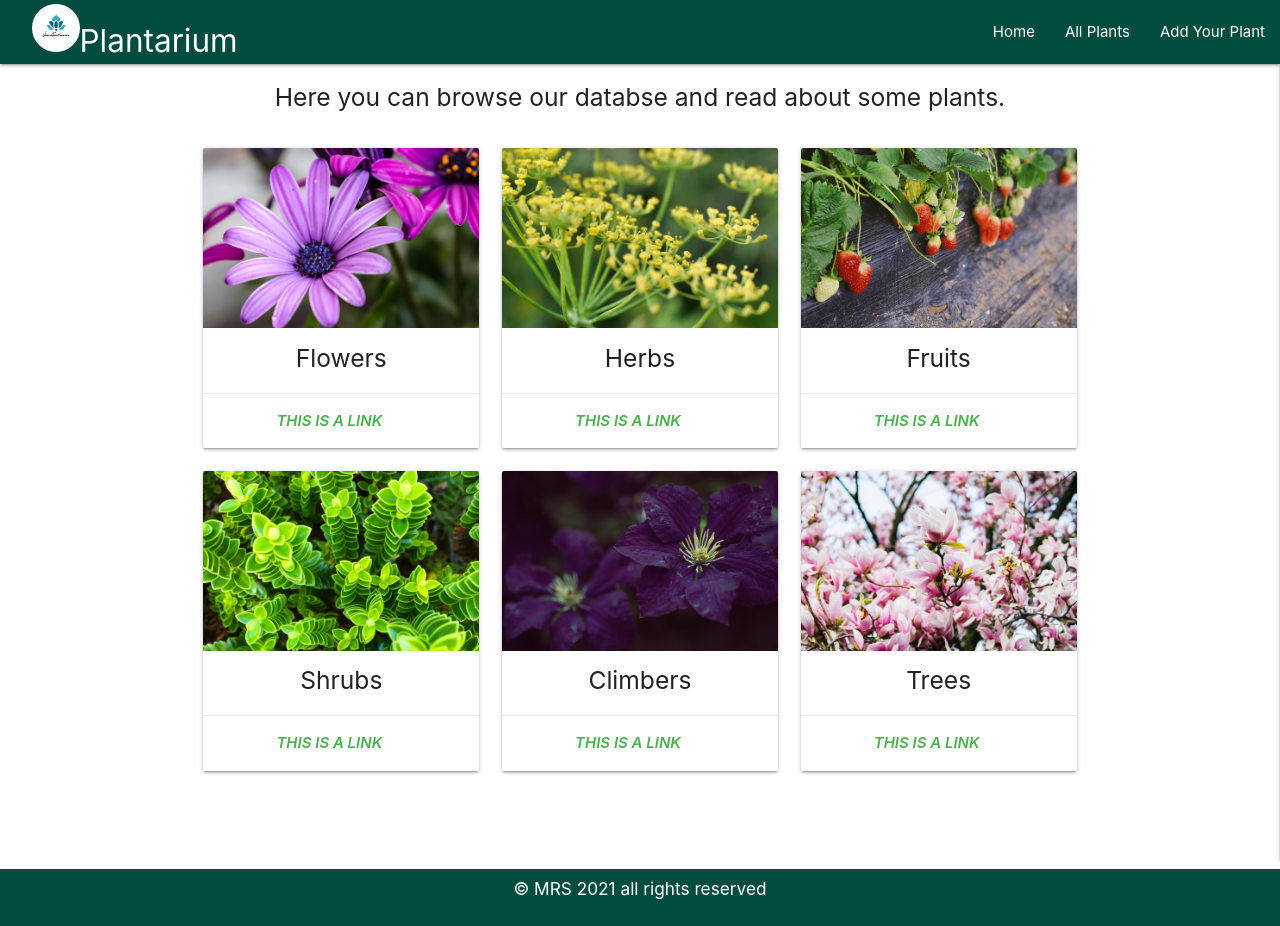
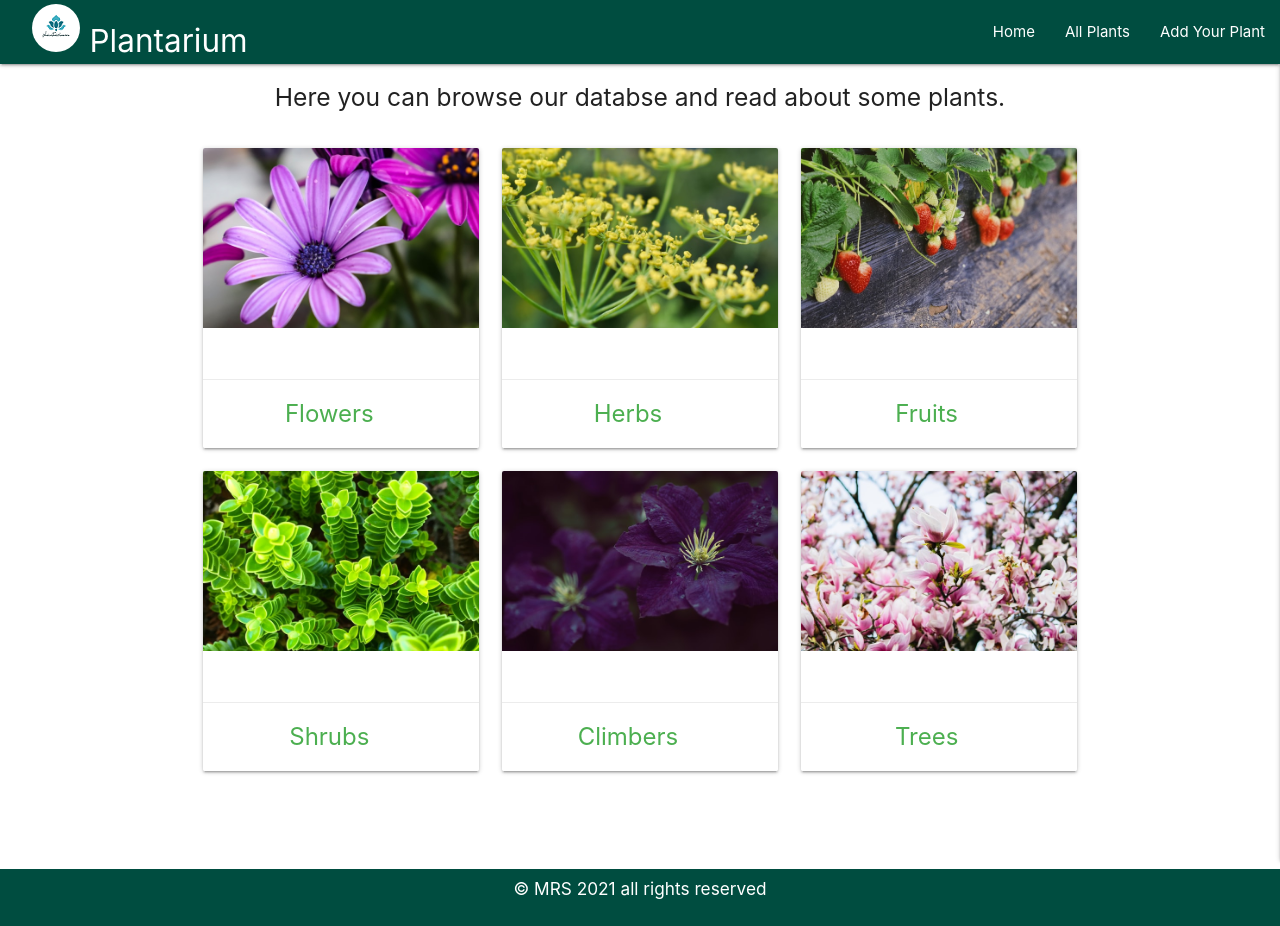
Before and after one commit to madatoo/plantarium-ms3, a Flask app: page /all_plants in a window 1280 px wide. Run offline with Flask 2, Linux system fonts and the light colour scheme; data that the repository does not hold is empty; some libraries are stand-ins or nearby versions.

Commit message:
spellcheck and improved visual effect on website

```diff
--- a/static/css/style.css
+++ b/static/css/style.css
@@ -42,6 +42,9 @@ h6{
     margin-left:1em;;
 }
 
+.logo-text{
+    padding-left: 10px;
+}
 
 .side-nav-style{
     margin-top: 52px;
@@ -76,10 +79,12 @@ h6{
 
 }
 
+
 .green-text{
-    color: #004d40 ;
-    font-weight: 600;
-    font-style: italic;
+    *color: #004d40 ;
+    font-weight: 400;
+    text-transform: capitalize;
+    /*font-style: italic;*/
 }
 
 /*----------------------------------media queries*/
--- a/templates/all_plants.html
+++ b/templates/all_plants.html
@@ -12,14 +12,11 @@
         <!--Flowers-->
         <div class="col s12 m6 l4">
             <div class="card small ">
-                <div class="card-image ">
+                <div class="card-image">
                     <img src="/static/img/african_daisy_k_mackinnon_unsplash.png" alt="african daisy k.mackinnon unsplash">
                 </div>
-                <div class="card-title ">
-                    <h5 class="center-align">Flowers</h5>
-                </div>
-                <div class="card-action center-align">
-                    <a href="#"><span class="green-text">This is a link</span></a>
+                <div class="card-action center-align card-title">
+                    <a href="#"><span class="green-text">Flowers</span></a>
                 </div>
             </div>
         </div>
@@ -29,11 +26,8 @@
                 <div class="card-image">
                     <img src="/static/img/dill-s-sundar-cs-unsplash.png" alt="dill s.sundar cs unsplash">
                 </div>
-                <div class="card-title">
-                    <h5 class="center-align">Herbs</h5>
-                </div>
-                <div class="card-action center-align">
-                    <a href="#"><span class="green-text">This is a link</span></a>
+                <div class="card-action center-align card-title">
+                    <a href="#"><span class="green-text">Herbs</span></a>
                 </div>
             </div>
         </div>
@@ -43,11 +37,8 @@
                 <div class="card-image">
                     <img src="/static/img/strawberries-j-tang-unsplash.png" alt="strawberries j tang unsplash">
                 </div>
-                <div class="card-title">
-                    <h5 class="center-align">Fruits</h5>
-                </div>
-                <div class="card-action center-align">
-                    <a href="#"><span class="green-text">This is a link</span></a>
+                <div class="card-action center-align card-title">
+                    <a href="#"><span class="green-text">Fruits</span></a>
                 </div>
             </div>
         </div>
@@ -57,11 +48,8 @@
                 <div class="card-image">
                     <img src="/static/img/boxwood-c-bisbo-johnsen-unsplash.png" alt="boxwood c bisbo johnsen unsplash">
                 </div>
-                <div class="card-title">
-                    <h5 class="center-align">Shrubs</h5>
-                </div>
-                <div class="card-action center-align">
-                    <a href="#"><span class="green-text">This is a link</span></a>
+                <div class="card-action center-align card-title">
+                    <a href="#"><span class="green-text">Shrubs</span></a>
                 </div>
             </div>
         </div>
@@ -71,11 +59,8 @@
                 <div class="card-image">
                     <img src="/static/img/clematis-j-ronberg-unsplash.png" alt="clematis j ronberg unsplash">
                 </div>
-                <div class="card-title">
-                    <h5 class="center-align">Climbers</h5>
-                </div>
-                <div class="card-action center-align">
-                    <a href="#"><span class="green-text">This is a link</span></a>
+                <div class="card-action center-align card-title">
+                    <a href="#"><span class="green-text">Climbers</span></a>
                 </div>
             </div>
         </div>
@@ -85,11 +70,8 @@
                 <div class="card-image">
                     <img src="/static/img/magnolia-f-fistarol-unsplash.png" alt="magnolia f fistarol unsplash">
                 </div>
-                <div class="card-title ">
-                    <h5 class="center-align">Trees</h5>
-                </div>
-                <div class="card-action center-align">
-                    <a href="#"><span class="green-text">This is a link</span></a>
+                <div class="card-action center-align card-title">
+                    <a href="#"><span class="green-text">Trees</span></a>
                 </div>
             </div>
         </div>
--- a/templates/base.html
+++ b/templates/base.html
@@ -19,7 +19,7 @@
         <!--top navbar-->
         <nav class="nav-extended  teal darken-4 white-text sticky-top">
             <div class="nav-wrapper">
-                <a href="{{ url_for('index') }}" class="brand-logo"><img src="/static/img/logo_48.png"  class="logo"alt ="Plantarium logo"><span class="mobile-view">Plantarium</span></a>
+                <a href="{{ url_for('index') }}" class="brand-logo"><img src="/static/img/logo_48.png"  class="logo"alt ="Plantarium logo"><span class="mobile-view logo-text">Plantarium</span></a>
                 <a href="#" data-target="mobile-demo" class="sidenav-trigger right"><i class="fas fa-bars"></i></a>
             <ul class="right hide-on-med-and-down">
                 <li><a href="{{ url_for('index') }}">Home</a></li>
```
